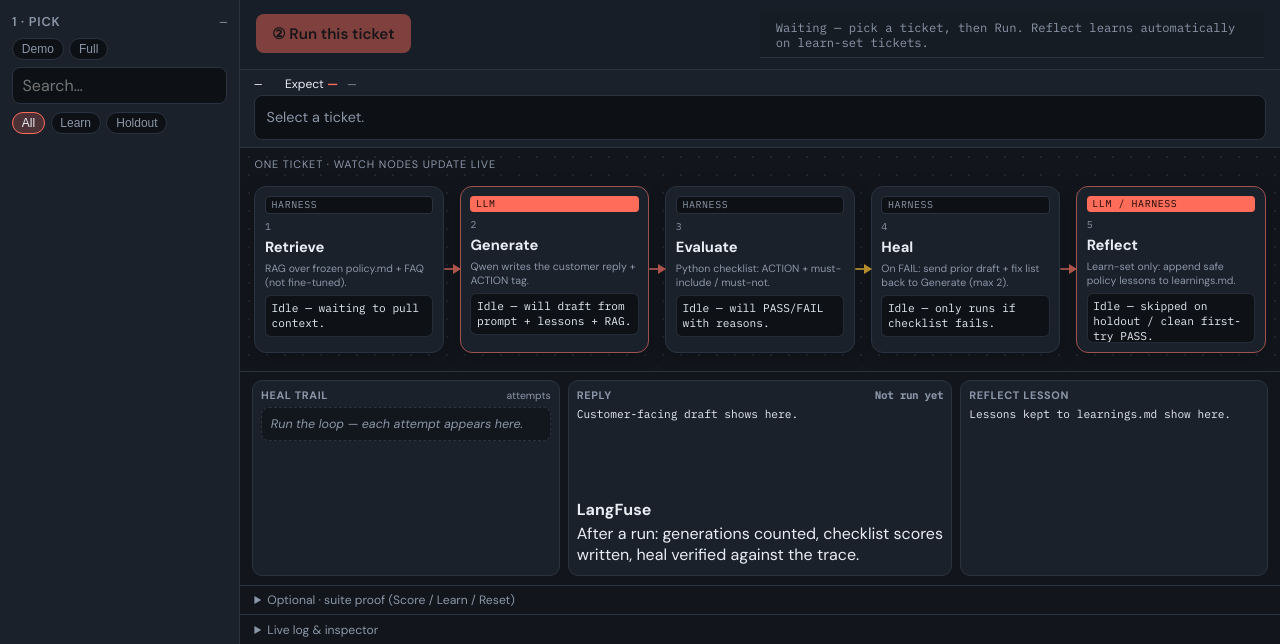
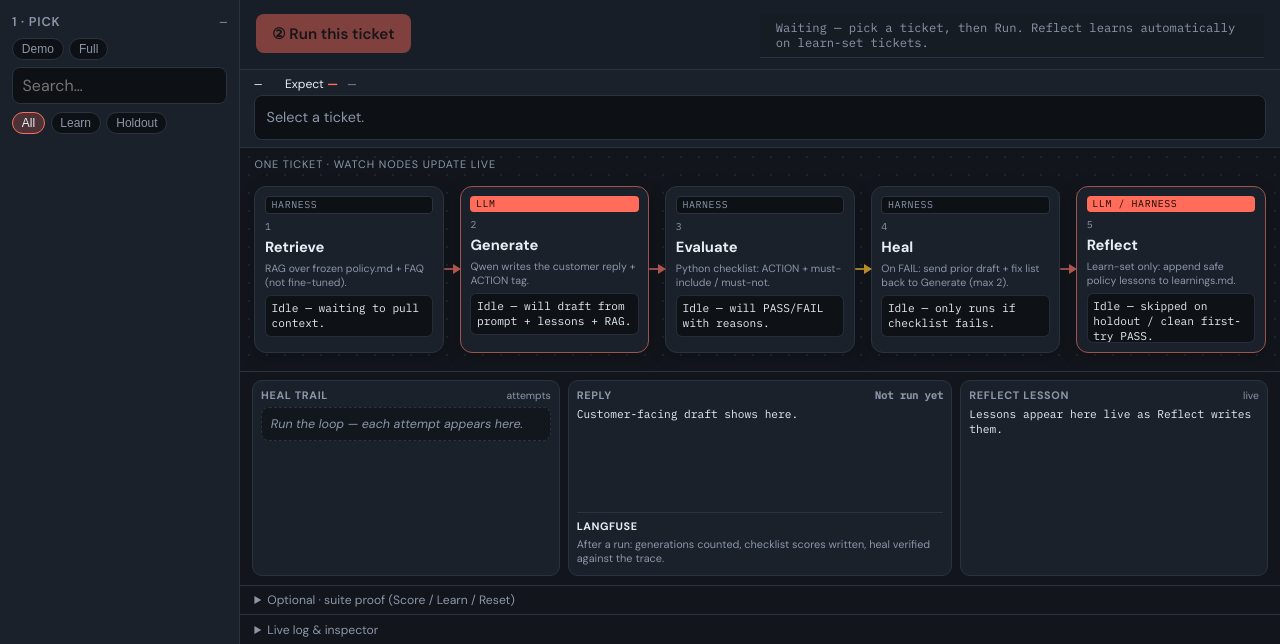
Before and after one commit to manasv20/self-improving-ai-agent-workshop, a Flask app: template parcelco/templates/dashboard.html in a window 1280 px wide. Shown: the part 156-800 px from the top of the page. Run offline with Flask 3, Linux system fonts and the light colour scheme; the template is opened without the code that fills it, so the values that code supplies are empty.

Commit message:
Stream Reflect lessons into the live panel as they are written.
Publish draft/kept phases over SSE so the Reflect column and node update in real time during a ticket run.

Co-authored-by: Cursor <cursoragent@cursor.com>

```diff
--- a/parcelco/graphs/outer.py
+++ b/parcelco/graphs/outer.py
@@ -427,8 +427,9 @@ def reflect_after_ticket(ticket, result: TicketRunResult) -> dict:
             "status": "reflect",
             "node": "reflect",
             "stack": "autonomous",
-            "stack_detail": "Reflect: writing checklist-based policy lessons…",
+            "stack_detail": "Reflect: drafting policy lessons from checklist…",
             "ticket_id": tid,
+            "inspector": {"lesson": "", "phase": "start", "ticket_id": tid},
         }
     )
 
@@ -441,6 +442,8 @@ def reflect_after_ticket(ticket, result: TicketRunResult) -> dict:
                 "stack_detail": "REVERT — Reflect produced no safe lesson (memory unchanged)",
                 "kept": False,
                 "ticket_id": tid,
+                "node": "reflect",
+                "inspector": {"lesson": "(no safe lesson)", "phase": "empty", "ticket_id": tid},
             }
         )
         return {"reflected": False, "reason": "rejected", "lesson": ""}
@@ -454,7 +457,6 @@ def reflect_after_ticket(ticket, result: TicketRunResult) -> dict:
         if isinstance(s, dict) and s.get("name") == "checklist_passed" and s.get("comment")
     ]
     if checklist_comments and "30-day" in " ".join(checklist_comments).lower():
-        # Reinforce that Reflect is reading the LangFuse score trail
         if "30-day" not in lesson.lower():
             lesson = (
                 lesson
@@ -462,12 +464,27 @@ def reflect_after_ticket(ticket, result: TicketRunResult) -> dict:
             )
             lesson = _sanitize_lesson_block(lesson)
 
+    # Live: push draft lesson to UI before writing disk
+    publish(
+        {
+            "type": "step",
+            "node": "reflect",
+            "stack": "autonomous",
+            "stack_detail": "Reflect: lesson draft ready — writing to learnings.md…",
+            "ticket_id": tid,
+            "passed": result.passed,
+            "inspector": {
+                "lesson": lesson,
+                "phase": "draft",
+                "ticket_id": tid,
+            },
+        }
+    )
+
     stamp = datetime.now(timezone.utc).strftime("%Y-%m-%d %H:%M UTC")
+    heading = f"Autonomous lesson ({stamp}) · learn-set"
     before = read_learnings()
-    after = _append_learnings(
-        lesson,
-        heading=f"Autonomous lesson ({stamp}) · learn-set",
-    )
+    after = _append_learnings(lesson, heading=heading)
     if after == before:
         publish(
             {
@@ -476,7 +493,8 @@ def reflect_after_ticket(ticket, result: TicketRunResult) -> dict:
                 "stack_detail": "REVERT — lesson blocked by poison filter",
                 "kept": False,
                 "ticket_id": tid,
-                "inspector": {"lesson": lesson, "source": "blocked", "ticket_id": tid},
+                "node": "reflect",
+                "inspector": {"lesson": lesson, "phase": "blocked", "source": "blocked", "ticket_id": tid},
             }
         )
         return {"reflected": False, "reason": "blocked", "lesson": lesson}
@@ -485,6 +503,9 @@ def reflect_after_ticket(ticket, result: TicketRunResult) -> dict:
 
     annotate_lesson_on_trace(result.trace_id, lesson, kept=True)
 
+    # Snippet of what landed in the file (for live panel)
+    file_snippet = f"## {heading}\n{lesson}"
+
     publish(
         {
             "type": "gate",
@@ -492,8 +513,11 @@ def reflect_after_ticket(ticket, result: TicketRunResult) -> dict:
             "stack_detail": "KEEP — lesson → learnings.md + LangFuse trace",
             "kept": True,
             "ticket_id": tid,
+            "node": "reflect",
             "inspector": {
                 "lesson": lesson,
+                "learnings_snippet": file_snippet,
+                "phase": "kept",
                 "source": "autonomous_reflect",
                 "ticket_id": tid,
                 "langfuse_evidence": lf_ev,
--- a/parcelco/static/css/dashboard.css
+++ b/parcelco/static/css/dashboard.css
@@ -1193,6 +1193,7 @@ tr.row-reverted { opacity: 0.7; }
   margin-bottom: 0.65rem;
 }
 
+.lf-evidence {
   margin-top: 0.45rem;
   padding-top: 0.4rem;
   border-top: 1px solid var(--line);
@@ -1210,3 +1211,19 @@ tr.row-reverted { opacity: 0.7; }
 .lf-evidence.ok strong { color: var(--good); }
 .lf-evidence.bad strong { color: var(--bad); }
 .lf-evidence p { margin: 0.15rem 0; line-height: 1.35; }
+
+.stage-reflect.writing {
+  border-color: color-mix(in srgb, var(--accent) 55%, var(--line));
+  box-shadow: 0 0 0 1px color-mix(in srgb, var(--accent) 35%, transparent);
+}
+.stage-reflect.kept {
+  border-color: color-mix(in srgb, var(--good) 45%, var(--line));
+}
+.stage-reflect.writing .reflect-draft::after {
+  content: "▋";
+  animation: blink 1s step-end infinite;
+  color: var(--accent);
+}
+@keyframes blink {
+  50% { opacity: 0; }
+}
--- a/parcelco/static/js/dashboard.js
+++ b/parcelco/static/js/dashboard.js
@@ -67,8 +67,8 @@
         "Big suite (700+300) measures lift. Per-ticket Reflect already learns on learn-set runs.",
       ],
       done: [
-        "Done — Reflect may have updated learnings.md",
-        "Check “What Reflect learned” and expand Memory. Score suite to see lift on the big set.",
+        "Done — lesson is in the Reflect panel",
+        "Read the live lesson on the right. It was also appended to learnings.md and scored on the LangFuse trace.",
       ],
     };
     const [title, body] = copy[step] || copy.pick;
@@ -104,8 +104,35 @@
     if (n && text) n.textContent = String(text).slice(0, 220);
   }
 
+  function showReflectLesson(text, phase) {
+    const box = el("reflect-lesson");
+    const phaseEl = el("reflect-phase");
+    const stage = el("stage-reflect");
+    if (phaseEl) {
+      const labels = {
+        start: "drafting…",
+        draft: "draft ready",
+        kept: "kept → learnings.md",
+        blocked: "blocked",
+        empty: "nothing to learn",
+      };
+      phaseEl.textContent = labels[phase] || phase || "live";
+    }
+    if (stage) {
+      stage.classList.toggle("writing", phase === "start" || phase === "draft");
+      stage.classList.toggle("kept", phase === "kept");
+    }
+    if (box && text != null) {
+      box.textContent = text || (phase === "start" ? "Drafting lesson from checklist…" : box.textContent);
+    }
+    if (text) {
+      const first = String(text).split("\n").find((l) => l.trim()) || text;
+      setNodeBody("reflect", String(first).replace(/^-+\s*/, "").slice(0, 160));
+    }
+  }
+
   function openRailPanel(_id) {
-    /* live-stage is always visible in the demo shell */
+    /* live-stage is always visible */
   }
 
   async function loadTickets() {
@@ -475,6 +502,11 @@
       highlightNode("reflect");
       setNodeBody("reflect", ev.stack_detail || "Writing policy lessons into learnings.md…");
       setTeach(ev.stack === "autonomous" ? "done" : "learn");
+      const ins = ev.inspector || {};
+      if (ins.phase === "start") showReflectLesson("Drafting lesson from checklist signals…", "start");
+      if (ins.lesson && (ins.phase === "draft" || ins.phase === "kept" || ins.phase === "blocked")) {
+        showReflectLesson(ins.learnings_snippet || ins.lesson, ins.phase);
+      }
     }
     if (ev.node === "suite") {
       highlightNode("suite");
@@ -487,21 +519,18 @@
           "reflect",
           ev.kept ? "KEEP — safe lesson appended to learnings.md" : (ev.stack_detail || "REVERT — no memory write")
         );
+        const ins = ev.inspector || {};
+        if (ins.lesson) {
+          showReflectLesson(ins.learnings_snippet || ins.lesson, ins.phase || (ev.kept ? "kept" : "blocked"));
+        }
       } else {
         setNodeBody("gate", ev.stack_detail || (ev.kept ? "KEEP" : "REVERT"));
-      }
-      if (ev.inspector && ev.inspector.lesson) {
-        const box = el("reflect-lesson");
-        if (box) box.textContent = ev.inspector.lesson;
-        openRailPanel("panel-reflect");
       }
     }
 
     if (ev.inspector && ev.inspector.autonomous_lesson) {
-      const box = el("reflect-lesson");
-      if (box) box.textContent = ev.inspector.autonomous_lesson;
+      showReflectLesson(ev.inspector.autonomous_lesson, "kept");
       setNodeBody("reflect", "Lesson written → learnings.md");
-      openRailPanel("panel-reflect");
     }
 
     if (ev.type === "ticket_eval") {
--- a/parcelco/templates/dashboard.html
+++ b/parcelco/templates/dashboard.html
@@ -141,9 +141,9 @@
             </p>
           </div>
         </div>
-        <div class="stage-col">
-          <h3>Reflect lesson</h3>
-          <pre id="reflect-lesson" class="llm-draft reflect-draft">Lessons kept to learnings.md show here.</pre>
+        <div class="stage-col stage-reflect" id="stage-reflect">
+          <h3>Reflect lesson <span id="reflect-phase" class="stage-hint">live</span></h3>
+          <pre id="reflect-lesson" class="llm-draft reflect-draft">Lessons appear here live as Reflect writes them.</pre>
         </div>
       </section>
 
```
